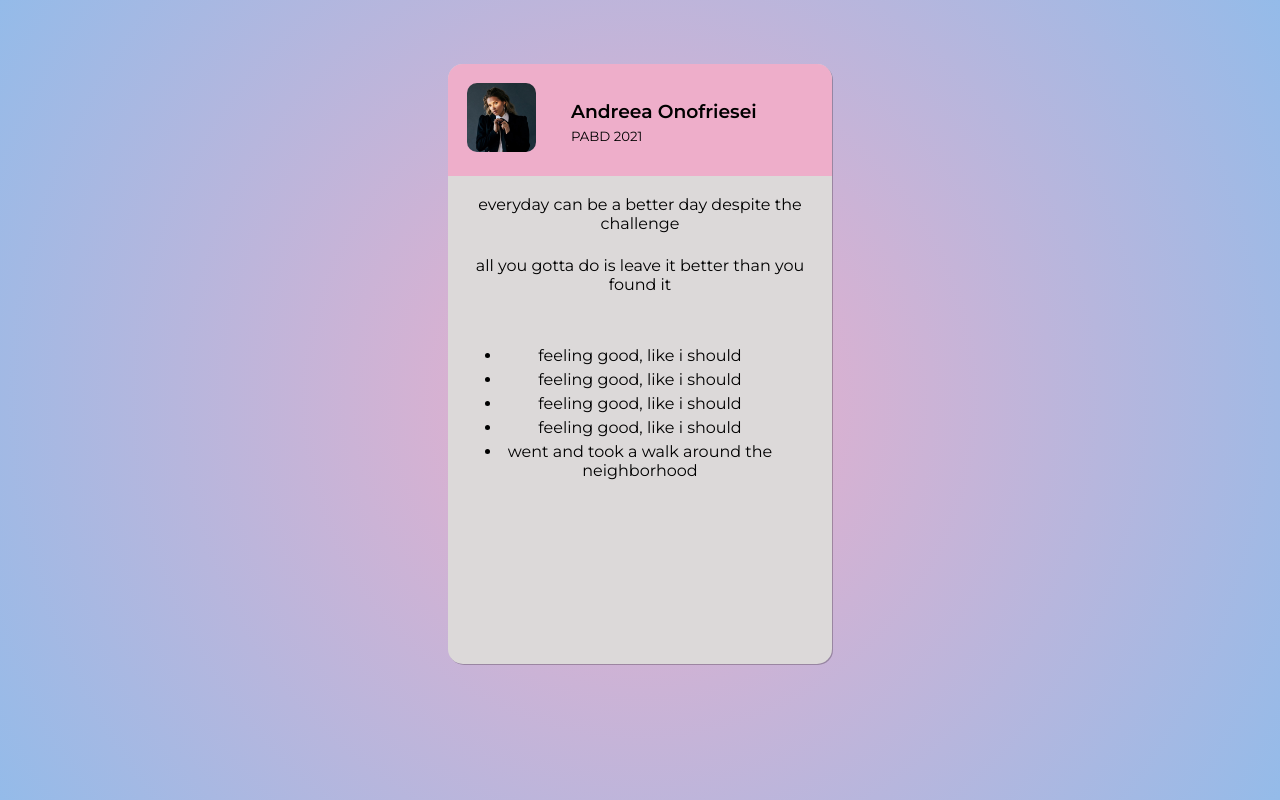
After one commit to UAB21/PABD21, a Symfony app: template templates/andreea_onofriesei/index.html.twig in a window 1280 px wide. The commit adds this page. Run offline with Twig, Linux system fonts and the light colour scheme; the template is opened without the code that fills it, so the values that code supplies are empty; some libraries are stand-ins or nearby versions.

Commit message:
Andreea Onofriesei - Personal page: - added route for personal page; - created controller; - updated default view to include the link to the personal page - created view for personal page; - created css file for personal page styling and added images;

```diff
--- a/config/routes.yaml
+++ b/config/routes.yaml
@@ -53,3 +53,7 @@ TandauGabrielClaudiu:
 BreazMihaiAlexandru:
   path: "/BreazMihaiAlexandru"
   controller: App\Controller\BreazMihaiAlexandruController::index
+
+AndreeaOnofriesei:
+  path: '/AndreeaOnofriesei'
+  controller: App\Controller\AndreeaOnofrieseiController::index
--- /dev/null
+++ b/public/css/andreea_onofriesei.css
@@ -0,0 +1,65 @@
+* {
+    box-sizing: border-box;
+    margin: 0;
+    padding: 0;
+}
+.content-wrapper {
+    background: rgb(238,174,202);
+    background: radial-gradient(circle, rgba(238,174,202,1) 0%, rgba(148,187,233,1) 100%);
+    min-height: 100vh;
+    padding-top: 5%;
+}
+
+.card-container {
+    flex: 1;
+    margin: auto;
+    background-color: #dcd9d9;
+    height: 75vh;
+    width: 30%;
+    border-radius: 15px;
+    box-shadow: 1px 1px rgba(24, 13, 19, 0.27);
+}
+
+.card-header {
+    flex: 1;
+    padding: 5%;
+    margin: auto;
+    background-color: rgb(238,174,202);
+    border-top-left-radius: 15px;
+    border-top-right-radius: 15px;
+    flex-direction: row;
+}
+
+.card-header img {
+    width: 20%;
+    height: 20%;
+    border-radius: 10px;
+}
+.card-header div {
+    width: 70%;
+    float: right;
+    padding-top: 5%;
+}
+.card-header div * {
+    font-family: Montserrat;
+}
+.card-header div h3 {
+    font-weight: 800;
+}
+.card-header div h5 {
+    font-family: Montserrat;
+    font-weight: 400;
+    margin-top: 5px;
+}
+.card-content {
+    margin: 5%;
+}
+ul {
+    margin: 10%;
+}
+.text, li {
+    text-align: center;
+    font-family: Montserrat;
+    font-weight: 400;
+    margin-top: 5px;
+}
--- a/templates/Default.html.twig
+++ b/templates/Default.html.twig
@@ -32,6 +32,7 @@
                 <li><a href="/TandauGabrielClaudiu">Tandau Gabriel Claudiu</a></li>
                 <li><a href="/laurentiu_tibea">Tibea Laurentiu</a></li>
                 <li><a href="/galerie_foto">Tibea Laurentiu (galerie foto)</a></li>
+                <li><a href="/AndreeaOnofriesei">Andreea Onofriesei</a></li>
             </ul>
         </div>
     </body>
--- /dev/null
+++ b/templates/andreea_onofriesei/index.html.twig
@@ -0,0 +1,49 @@
+{% extends 'base.html.twig' %}
+
+{% block title %}Andreea Onofriesei{% endblock %}
+{% block stylesheets %}
+    <link rel="preconnect" href="https://fonts.gstatic.com">
+    <link href="https://fonts.googleapis.com/css2?family=Montserrat:ital,wght@0,400;0,600;1,600&display=swap" rel="stylesheet">
+    <link href="{{ asset('css/andreea_onofriesei.css')}}" rel="stylesheet"/>
+{% endblock %}
+{% block body %}
+    <div class="content-wrapper">
+        <div class="card-container">
+            <div class="card-header">
+                <img src="{{ asset('/img/AndreeaOnofriesei/Fletcher.jpg') }}" alt="album-cover" />
+                <div>
+                    <h3>Andreea Onofriesei</h3>
+                    <h5>PABD 2021</h5>
+                </div>
+            </div>
+            <div class="card-content">
+                <p class="text">everyday can be a better day despite the challenge</p>
+                <br />
+                <p class="text">all you gotta do is leave it better than you found it</p>
+                <br />
+                <ul>
+                    <li>
+                        feeling good, like i should
+                    </li>
+                    <li>
+                        feeling good, like i should
+                    </li>
+                    <li>
+                        feeling good, like i should
+                    </li>
+                    <li>
+                        feeling good, like i should
+                    </li>
+                    <li>
+                        went and took a walk around the neighborhood
+                    </li>
+                    </li>
+                </ul>
+            </div>
+
+
+        </div>
+    </div>
+{% endblock %}
+{% block javascripts %}
+{% endblock %}
```
Also changed, not shown: src/Controller/AndreeaOnofrieseiController.php (added, +20 -0 lines), public/img/AndreeaOnofriesei/Fletcher.jpg (added), public/img/AndreeaOnofriesei/background.jpg (added).
